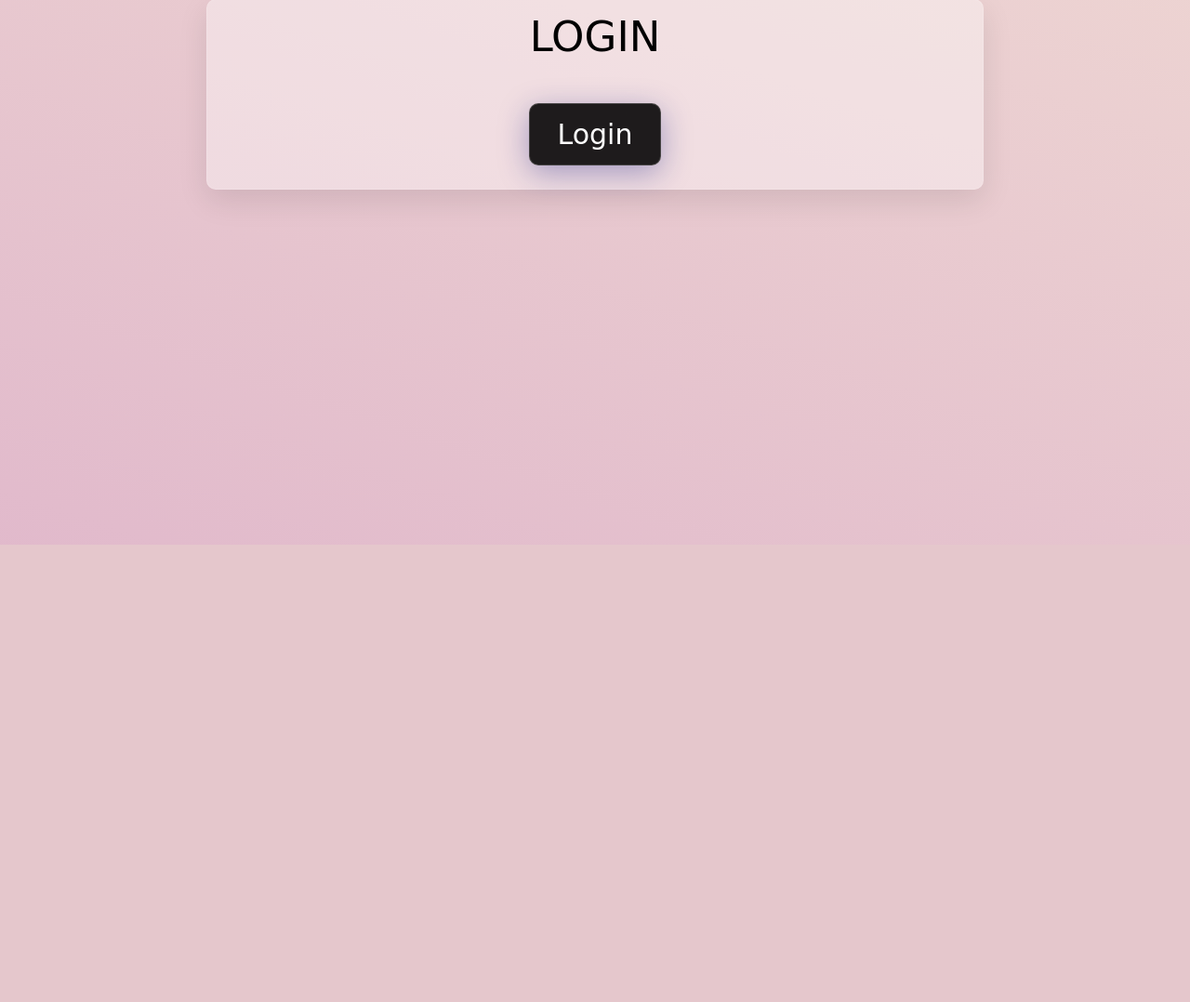
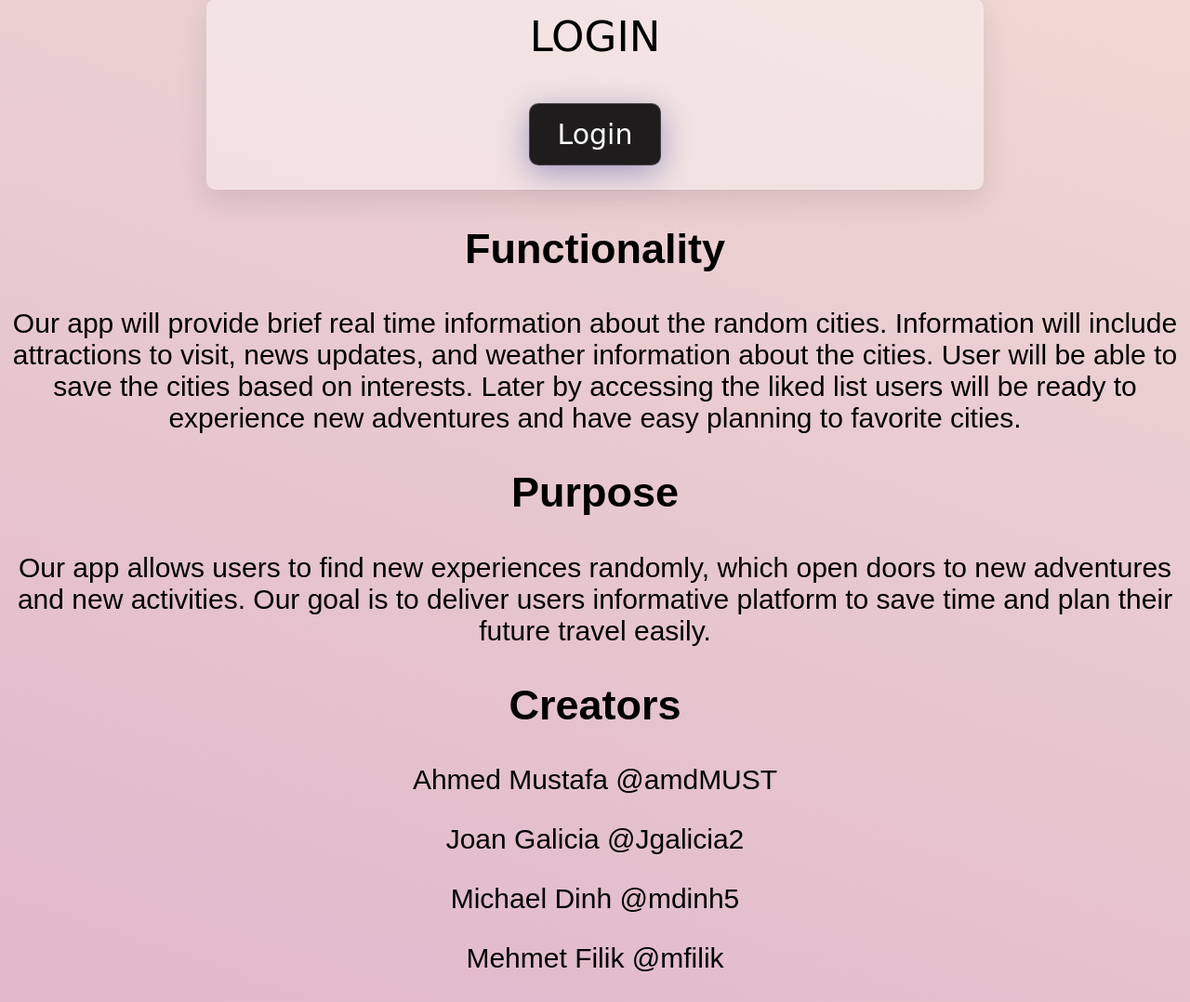
Before and after one commit to amdMUST/swe-project2, a Python web app: template templates/login.html in a window 1280 px wide. Shown: the part 214-1292 px from the top of the page at 93% size. Before the commit the page ends 800 px from the top, so only its background shows below. Run offline with Jinja, Linux system fonts and the light colour scheme; the template is opened without the code that fills it, so the values that code supplies are empty; some web fonts are replaced.

Commit message:
Completed the landing page information: Functioanilty, Purpose, Creators.

```diff
--- a/templates/login.html
+++ b/templates/login.html
@@ -53,19 +53,23 @@
             border-radius: 10px;
             border: 1px solid rgba(255, 255, 255, 0.125);
         }
+
         .signup-block-content {
             padding: 0 2%;
         }
+
         #signup-title {
             margin-top: 0;
             font-size: 45px;
         }
+
         .signup-flashes {
             color: red;
             list-style: none;
             padding: 0;
             font-size: smaller;
         }
+
         .signup-formfield {
             padding: 3%;
             border-radius: 1%;
@@ -99,11 +103,13 @@
             border-radius: 10px;
             border: 1px solid rgba(255, 255, 255, 0.18);
         }
+
         .button:hover {
             background-color: #bd0f43;
             cursor: pointer;
             color: white;
         }
+
         #button-link {
             color: white;
             text-decoration: none;
@@ -116,25 +122,29 @@
             0% {
                 background-position: 0%;
             }
+
             25% {
                 background-position: 25%;
             }
+
             50% {
                 background-position: 50%;
             }
+
             75% {
                 background-position: 75%;
             }
+
             100% {
                 background-position: 100%;
             }
         }
-
     </style>
     <meta name="viewport" content="width=device-width, initial-scale=1.0">
     <link rel="preconnect" href="https://fonts.googleapis.com">
     <link rel="preconnect" href="https://fonts.gstatic.com" crossorigin>
-    <link href="https://fonts.googleapis.com/css2?family=Dela+Gothic+One&family=Sansita+Swashed:wght@500&display=swap" rel="stylesheet">
+    <link href="https://fonts.googleapis.com/css2?family=Dela+Gothic+One&family=Sansita+Swashed:wght@500&display=swap"
+        rel="stylesheet">
     <meta charset="UTF-8">
     <title>CitySpit</title>
 </head>
@@ -165,6 +175,29 @@
         </div>
     </div>
 
+    <div>
+        <h2>Functionality</h2>
+        <p>Our app will provide brief real time information about the random cities.
+            Information will include attractions to visit, news updates, and weather
+            information about the cities. User will be able to save the cities based
+            on interests. Later by accessing the liked list users will be ready to
+            experience new adventures and have easy planning to favorite cities.</p>
+    </div>
+
+    <div>
+        <h2>Purpose</h2>
+        <p>Our app allows users to find new experiences randomly, which open doors
+            to new adventures and new activities. Our goal is to deliver users
+            informative platform to save time and plan their future travel easily.</p>
+    </div>
+
+    <div>
+        <h2>Creators</h2>
+        <p>Ahmed Mustafa @amdMUST</p>
+        <p>Joan Galicia @Jgalicia2</p>
+        <p>Michael Dinh @mdinh5</p>
+        <p>Mehmet Filik @mfilik</p>
+    </div>
 </body>
 
 </html>
```
Lines whose indentation alone changed are shown as unchanged.
